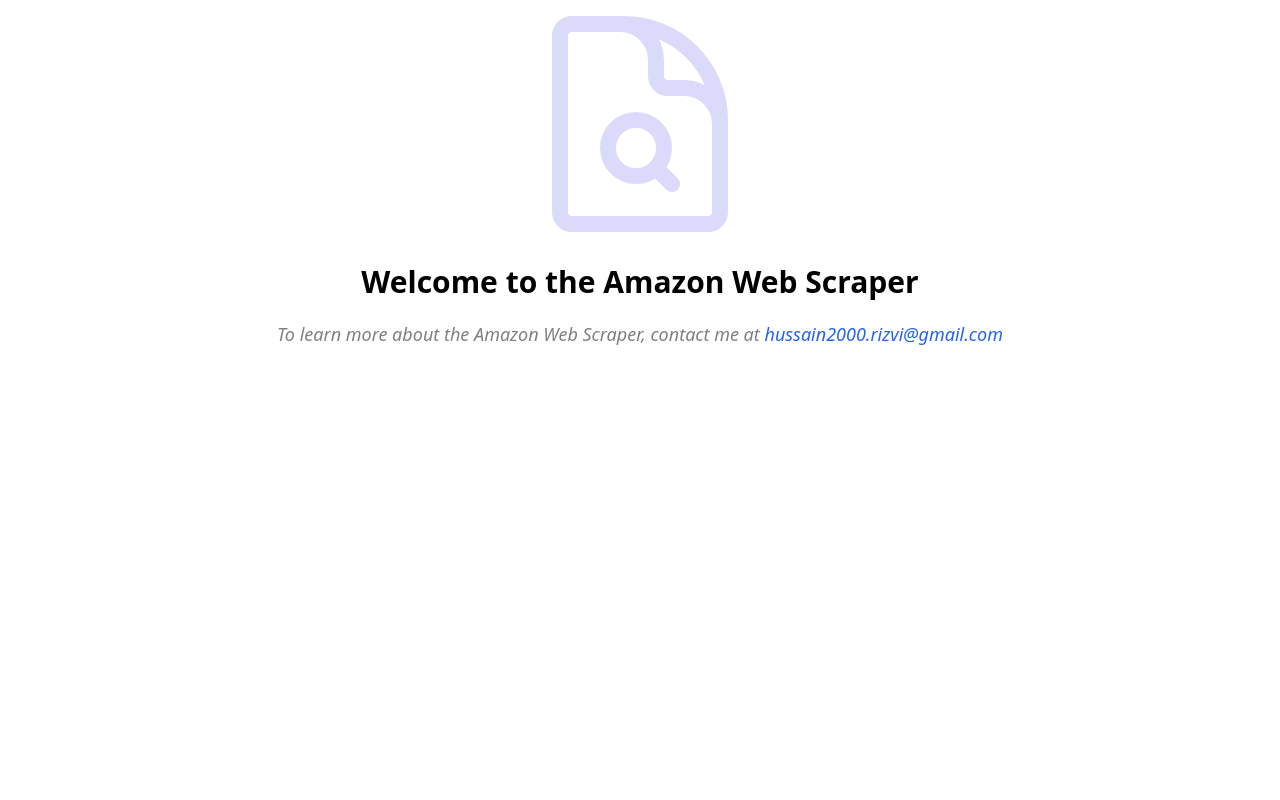
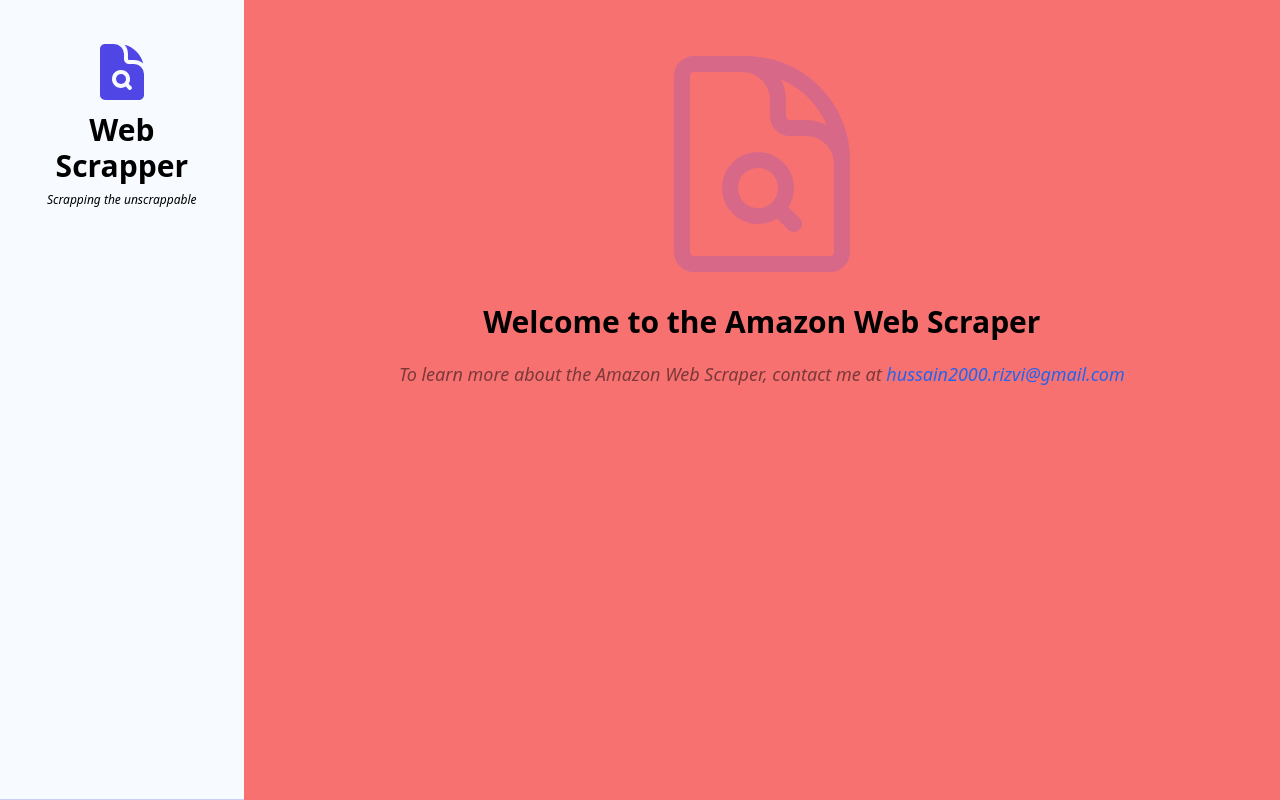
Before and after one commit to Hussain-7/amazon-brightdata-scrapper-frontend, a Next.js app: page / in a window 1280 px wide. Built offline with nearby package versions, Linux system fonts and the light colour scheme.

Commit message:
basic side bar completed

```diff
--- a/src/app/layout.tsx
+++ b/src/app/layout.tsx
@@ -1,3 +1,5 @@
+import Header from "../components/Header";
+import Sidebar from "../components/Sidebar";
 import "../styles/globals.css";
 export const metadata = {
   title: "Amazon Web Scraper",
@@ -11,11 +13,12 @@ export default function RootLayout({
 }) {
   return (
     <html lang="en">
-      <body>
-        {/* Sidebar */}{" "}
-        <main>
+      <body className="flex bg-[#F7FBFF] h-screen">
+        <Sidebar />
+        <main className="p-10 max-w-7xl bg-red-400 w-full mx-auto overflow-y-auto">
           {/* Header */}
-          <body>{children}</body>
+          {/* <Header /> */}
+          {children}
         </main>
       </body>
     </html>
--- /dev/null
+++ b/src/components/Header.tsx
@@ -0,0 +1,7 @@
+import React from "react";
+
+const Header = () => {
+  return <div>Header</div>;
+};
+
+export default Header;
--- /dev/null
+++ b/src/components/Sidebar.tsx
@@ -0,0 +1,21 @@
+import { DocumentMagnifyingGlassIcon } from "@heroicons/react/24/solid";
+import React from "react";
+
+const Sidebar = () => {
+  return (
+    <div className="p-2 md:p-10 py-6 overflow-y-auto border-b border-indigo-500/30">
+      <div className="flex flex-col items-center justify-center mb-10">
+        <DocumentMagnifyingGlassIcon className="h-16 md:w-16 text-indigo-600" />
+        <h1 className="hidden md:inline text-center text-3xl my-2 font-bold">
+          Web Scrapper
+        </h1>
+        <h2 className="hidden md:inline text-center text-xs italic">
+          Scrapping the unscrappable
+        </h2>
+      </div>
+      <ul>{/* SideBar Row Components */}</ul>
+    </div>
+  );
+};
+
+export default Sidebar;
```
